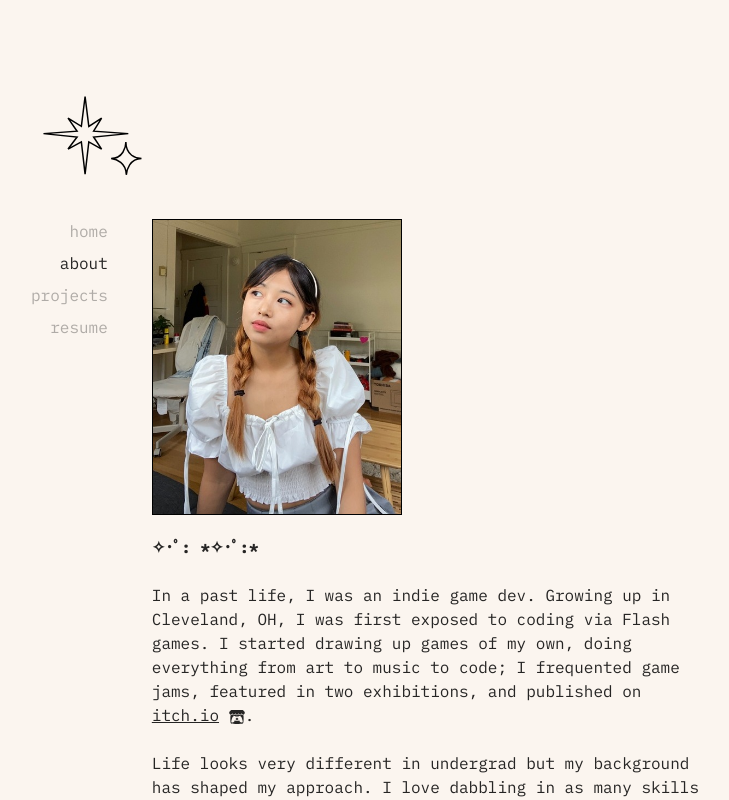
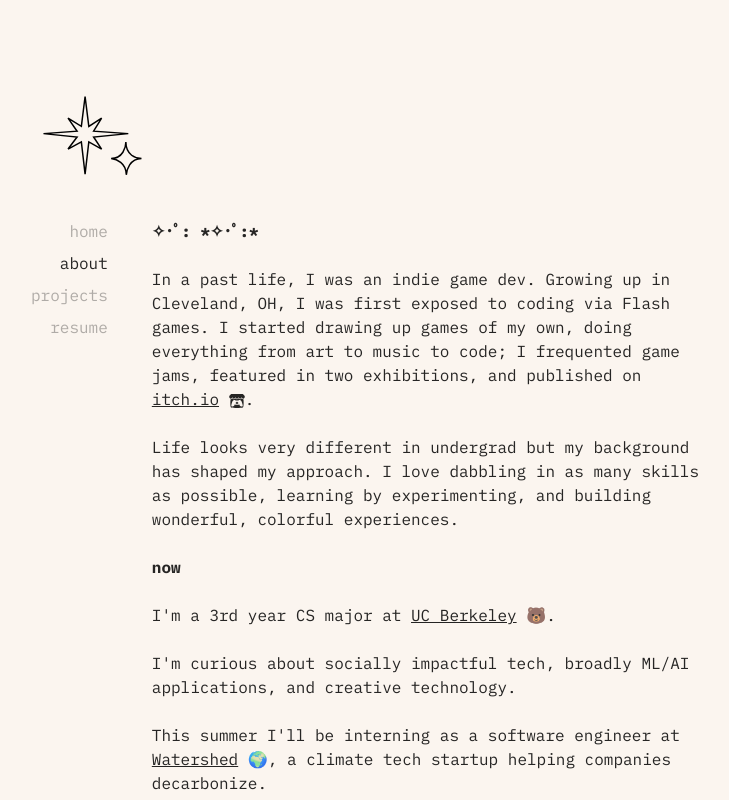
Before and after one commit to cnnmon/tiffanywang, a Next.js app: page /about in a window 1280 px wide. Shown: the top 800 px of the page, without its empty margins (253-982 px from the left). Built offline with nearby package versions, Linux system fonts and the light colour scheme.

Commit message:
Update about.jsx

```diff
--- a/pages/about.jsx
+++ b/pages/about.jsx
@@ -5,7 +5,6 @@ import { FaItchIo } from 'react-icons/fa'
 function About() {
   return (
     <>
-      <Image src={me} alt="me" className="max-w-[250px] mb-5 border-[1.5px] border-black" />
       <p>
         <b>✧･ﾟ: *✧･ﾟ:*</b>
         <br /><br />
```
